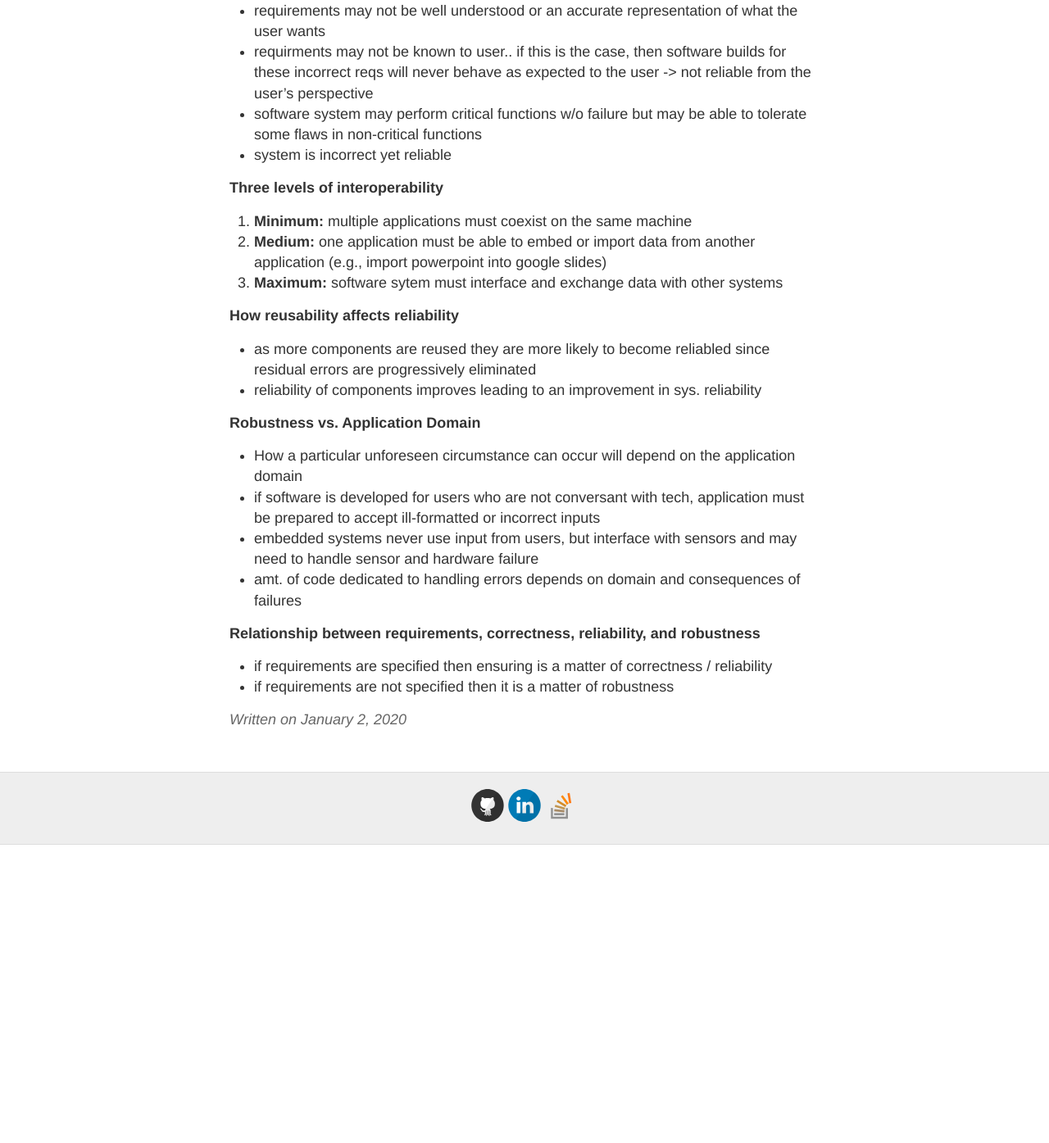
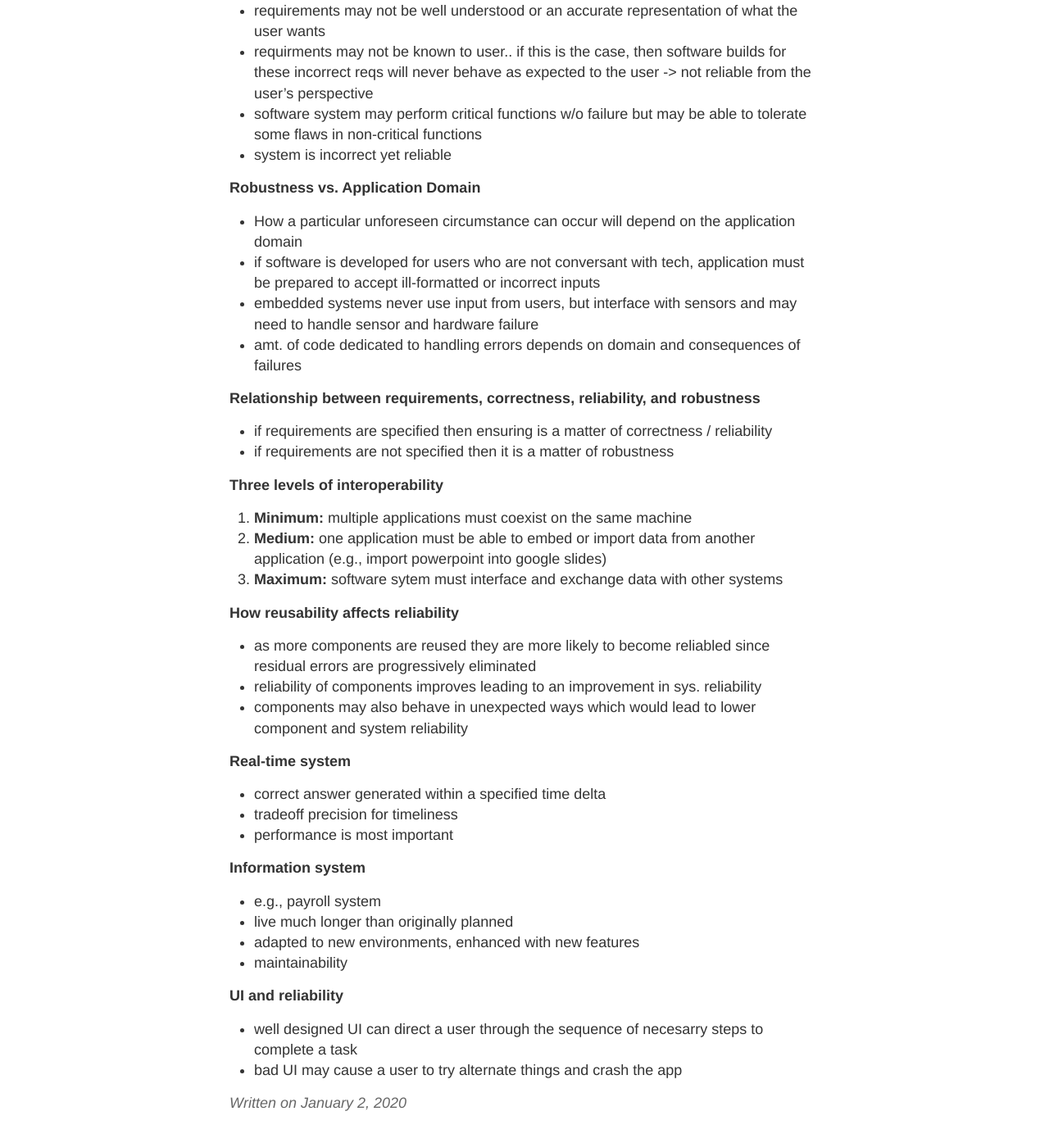
Before and after one commit to gutucristian/gutucristian.github.io, a Jekyll site: the page built from _posts/2020-01-02-Java.md, in a window 1280 px wide and 1400 px high, scrolled down 8823 px. Shown: the top 1395 px of the window at 82% size. Built offline with Jekyll 4.4.1, drawn with Linux system fonts in a browser that asks for light colours; our own code applies the rules of GitHub Pages for plain Markdown files; before the commit the page ends 9854 px from its top, so only the background shows below that.

Commit message:
Update 2020-01-02-Java.md

```diff
--- a/_posts/2020-01-02-Java.md
+++ b/_posts/2020-01-02-Java.md
@@ -309,3 +299,28 @@ __Robustness vs. Application Domain__
 __Relationship between requirements, correctness, reliability, and robustness__
 - if requirements are specified then ensuring is a matter of correctness / reliability
 - if requirements are not specified then it is a matter of robustness
+
+__Three levels of interoperability__
+1. __Minimum:__ multiple applications must coexist on the same machine
+2. __Medium:__ one application must be able to embed or import data from another application (e.g., import powerpoint into google slides)
+3. __Maximum:__ software sytem must interface and exchange data with other systems
+
+__How reusability affects reliability__
+- as more components are reused they are more likely to become reliabled since residual errors are progressively eliminated
+- reliability of components improves leading to an improvement in sys. reliability
+- components may also behave in unexpected ways which would lead to lower component and system reliability
+
+__Real-time system__
+- correct answer generated within a specified time delta
+- tradeoff precision for timeliness
+- performance is most important
+
+__Information system__
+- e.g., payroll system
+- live much longer than originally planned
+- adapted to new environments, enhanced with new features
+- maintainability
+
+__UI and reliability__
+- well designed UI can direct a user through the sequence of necesarry steps to complete a task
+- bad UI may cause a user to try alternate things and crash the app
```
Also changed, not shown: other parts of _posts/2020-01-02-Java.md (+0 -10 lines).
